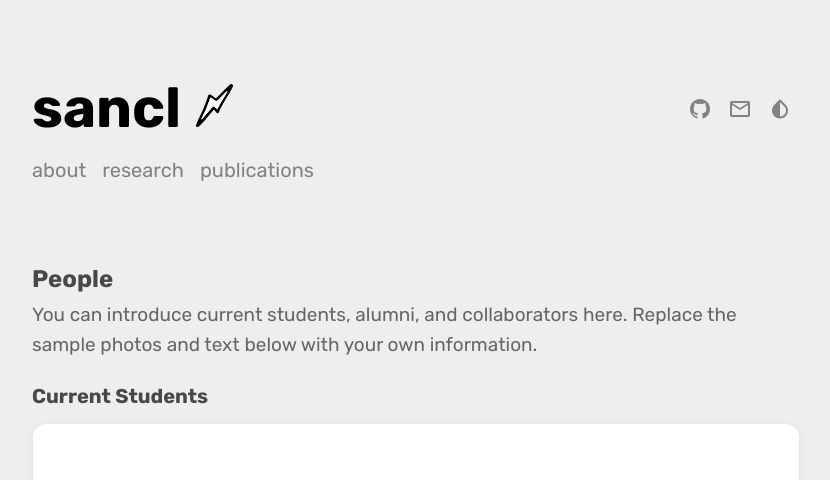
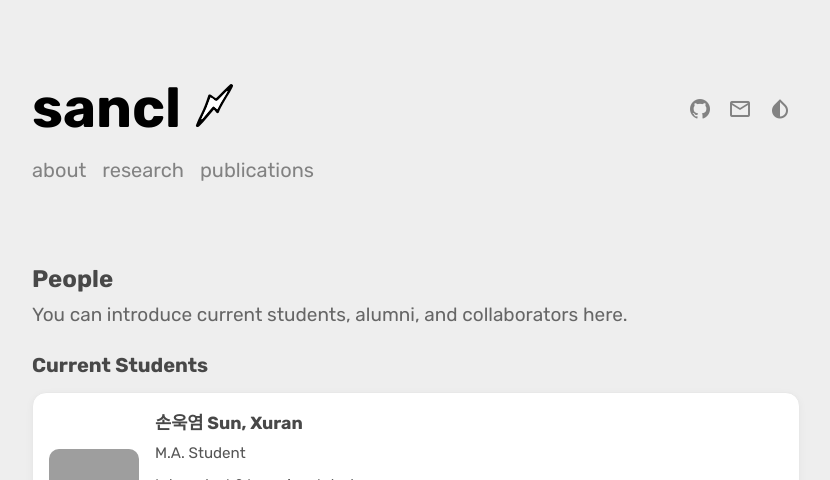
Before and after one commit to sanajlee/sanajlee.github.io, a Jekyll site: the page built from people.md, in a window 1280 px wide. Shown: the top 480 px of the page, without its empty margins (224-1054 px from the left). Built offline with Jekyll 4.4.1, drawn with Linux system fonts in a browser that asks for light colours; some web fonts are replaced; some of the changed lines change nothing that is shown; grey boxes are pictures that could not be loaded.

Commit message:
2026.04.21.

```diff
--- a/people.md
+++ b/people.md
@@ -6,10 +6,6 @@ published: true
 ---
 
 <style>
-.people-section {
-  margin-top: 1.5rem;
-}
-
 .people-note {
   color: #666;
   font-size: 0.95em;
@@ -18,12 +14,17 @@ published: true
 
 .people-grid {
   display: grid;
-  grid-template-columns: repeat(auto-fit, minmax(260px, 1fr));
-  gap: 1.4rem;
+  grid-template-columns: 1fr;
+  gap: 1.2rem;
   margin-top: 1rem;
 }
 
+/* 핵심: 가로형 카드 */
 .person-card {
+  display: flex;
+  gap: 1rem;
+  align-items: flex-start;
+
   border: 1px solid #e8e8e8;
   border-radius: 14px;
   padding: 1rem;
@@ -31,17 +32,23 @@ published: true
   box-shadow: 0 2px 8px rgba(0,0,0,0.04);
 }
 
+/* 사진 작게 */
 .person-photo {
-  width: 100%;
-  aspect-ratio: 1 / 1;
+  width: 90px;
+  height: 90px;
   object-fit: cover;
   border-radius: 10px;
   background: #f3f3f3;
-  margin-bottom: 0.9rem;
+  flex-shrink: 0;
+}
+
+/* 텍스트 영역 */
+.person-text {
+  flex: 1;
 }
 
 .person-name {
-  font-size: 1.15rem;
+  font-size: 1.1rem;
   font-weight: 700;
   margin-bottom: 0.2rem;
 }
@@ -49,47 +56,26 @@ published: true
 .person-role {
   color: #555;
   font-size: 0.95rem;
-  margin-bottom: 0.7rem;
-}
-
-.person-meta {
-  font-size: 0.95rem;
-  line-height: 1.55;
-  margin-bottom: 0.7rem;
-}
-
-.person-meta strong {
-  color: #222;
-}
-
-.person-links {
-  font-size: 0.95rem;
-  line-height: 1.7;
-}
-
-.person-links a {
-  text-decoration: none;
-}
-
-.person-links a:hover {
-  text-decoration: underline;
+  margin-bottom: 0.5rem;
 }
 
 .person-bio {
-  margin-top: 0.75rem;
   font-size: 0.95rem;
   line-height: 1.6;
   color: #333;
 }
 
-.people-subtitle {
-  margin-top: 2.2rem;
-  margin-bottom: 0.3rem;
-}
-
+/* 모바일 대응 */
 @media (max-width: 640px) {
   .person-card {
-    padding: 0.9rem;
+    flex-direction: column;
+    align-items: center;
+    text-align: center;
+  }
+
+  .person-photo {
+    width: 100px;
+    height: 100px;
   }
 }
 </style>
@@ -98,7 +84,6 @@ published: true
 
 <div class="people-note">
 You can introduce current students, alumni, and collaborators here.
-Replace the sample photos and text below with your own information.
 </div>
 
 ### Current Students
@@ -106,12 +91,15 @@ Replace the sample photos and text below with your own information.
 <div class="people-grid">
 
   <div class="person-card">
-    <img class="person-photo" src="/assets/img/people/sample1.jpg" alt="Student Name">
-    <div class="person-name">손욱염 Sun, Xuran</div>
-    <div class="person-role">M.A. Student</div>
+    <img class="person-photo" src="/assets/img/people/sample1.jpg" alt="손욱염">
 
-    <div class="person-bio">
-      Interests: L2 Learning, Interlanguage
+    <div class="person-text">
+      <div class="person-name">손욱염 Sun, Xuran</div>
+      <div class="person-role">M.A. Student</div>
+
+      <div class="person-bio">
+        Interests: L2 Learning, Interlanguage
+      </div>
     </div>
   </div>
 
@@ -122,12 +110,15 @@ Replace the sample photos and text below with your own information.
 <div class="people-grid">
 
   <div class="person-card">
-    <img class="person-photo" src="/assets/img/people/alumni1.jpg" alt="Alumnus Name">
-    <div class="person-name">강민지 Kang, Minji</div>
-    <div class="person-role">Former M.A. Student</div>
+    <img class="person-photo" src="/assets/img/people/alumni1.jpg" alt="강민지">
 
-    <div class="person-bio">
-      Dissertation: Improving Multiple-Choice Distractor Generation via Enhanced Reading Comprehension and Human Feedback
+    <div class="person-text">
+      <div class="person-name">강민지 Kang, Minji</div>
+      <div class="person-role">Former M.A. Student</div>
+
+      <div class="person-bio">
+        Dissertation: Improving Multiple-Choice Distractor Generation via Enhanced Reading Comprehension and Human Feedback
+      </div>
     </div>
   </div>
 
```
